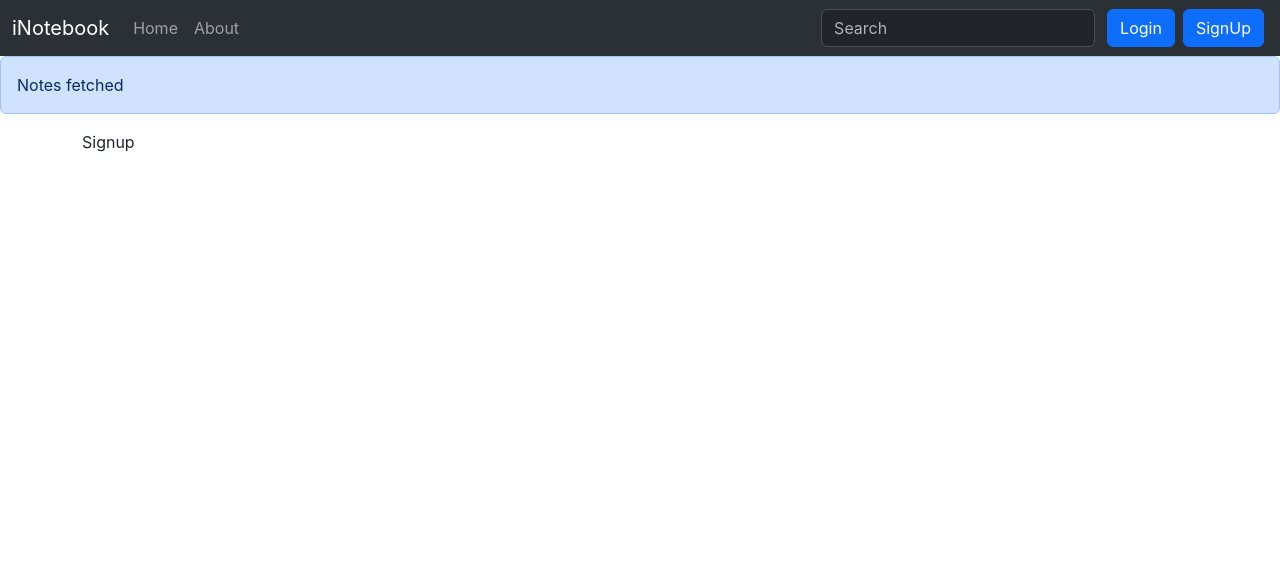
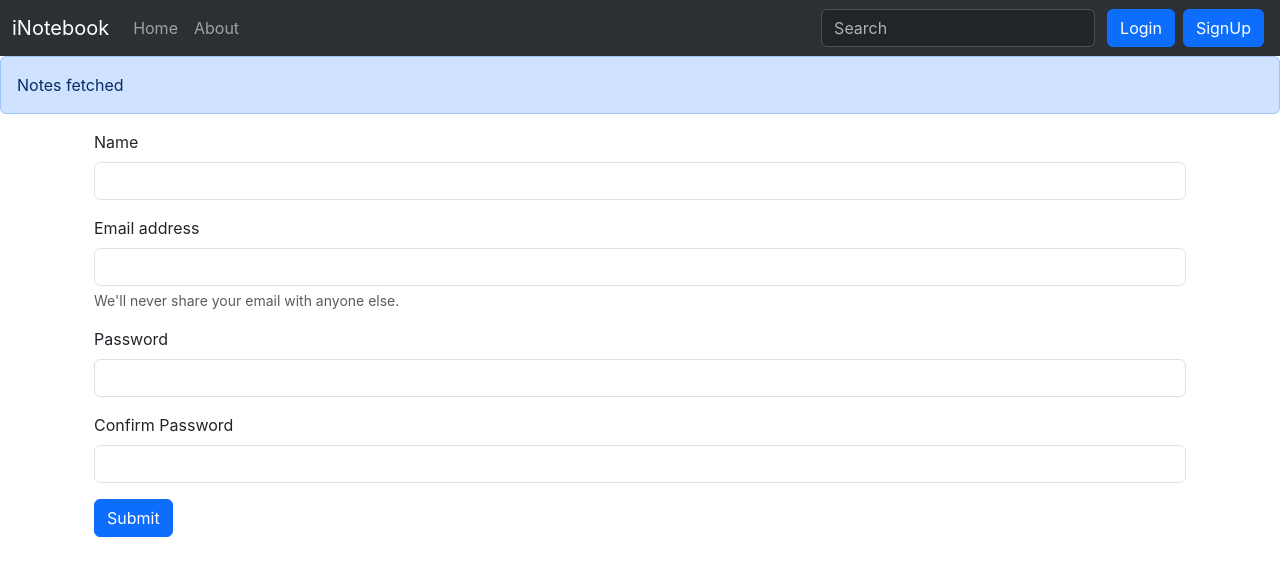
Before and after one commit to priyanka8625/CloudJournal, a React (Create React App) app: page /signup in a window 1280 px wide. Shown: the top 576 px of the page. Built offline with nearby package versions, Linux system fonts and the light colour scheme; the HTML template or start-up script is replaced by a standard one.

Commit message:
added signup component

```diff
--- a/src/components/Login.js
+++ b/src/components/Login.js
@@ -1,11 +1,11 @@
-import React, {useState} from 'react'
+import React, { useState } from 'react'
 import { useNavigate } from 'react-router-dom';
 
 const Login = () => {
-    const [credentials, setCredentials] = useState({email:"", password:""});
+    const [credentials, setCredentials] = useState({ email: "", password: "" });
     let navigate = useNavigate()
 
-    const handleSubmit = async (e)=>{
+    const handleSubmit = async (e) => {
         e.preventDefault();
         const url = "http://localhost:5000/api/auth/login";
 
@@ -20,30 +20,32 @@
             })
         });
         const json = await response.json();
-        if(json.success){
+        if (json.success) {
             //save auth token and redirec to '/'
             localStorage.setItem('token', json.authToken)
             navigate('/')
-        }else{
+        } else {
             alert("Invaid credentials")
         }
     }
-    const onChange = (e)=>{
-        setCredentials({...credentials, [e.target.name]:e.target.value})
+    const onChange = (e) => {
+        setCredentials({ ...credentials, [e.target.name]: e.target.value })
     }
     return (
+        <div>
             <form onSubmit={handleSubmit}>
                 <div className="mb-3">
                     <label htmlFor="email" className="form-label">Email address</label>
-                <input type="email" className="form-control" id="email" name='email' value={credentials.email} onChange={onChange} aria-describedby="emailHelp"/>
+                    <input type="email" className="form-control" id="email" name='email' value={credentials.email} onChange={onChange} aria-describedby="emailHelp" />
                     <div id="emailHelp" className="form-text">We'll never share your email with anyone else.</div>
                 </div>
                 <div className="mb-3">
                     <label htmlFor="password" className="form-label">Password</label>
-                <input type="password" className="form-control" id="password" value={credentials.password} onChange={onChange} name='password'/>
+                    <input type="password" className="form-control" id="password" value={credentials.password} onChange={onChange} name='password' />
                 </div>
                 <button type="submit" className="btn btn-primary" >Submit</button>
             </form>
+        </div>
     )
 }
 
--- a/src/components/Signup.js
+++ b/src/components/Signup.js
@@ -1,11 +1,64 @@
-import React from 'react'
+import React, {useState} from 'react'
+import { useNavigate } from 'react-router-dom';
 
 const Signup = () => {
-  return (
-    <div>
-      Signup
-    </div>
-  )
+    const [credentials, setCredentials] = useState({ email: "", password: "" });
+    let navigate = useNavigate()
+
+    const handleSubmit = async (e) => {
+        e.preventDefault();
+        const url = "http://localhost:5000/api/auth/createuser";
+        const {name, email, password} = credentials
+
+        const response = await fetch(url, {
+            method: "POST",
+            headers: {
+                "Content-Type": "application/json",
+            },
+            body: JSON.stringify({
+                name,
+                email,
+                password
+            })
+        });
+        const json = await response.json();
+        console.log(json);
+        if (json.success) {
+            //save auth token and redirec to '/'
+            localStorage.setItem('token', json.authToken)
+            navigate('/')
+        } else {
+            alert("Invalid credentials")
+        }
+    }
+
+    const onChange = (e) => {
+        setCredentials({ ...credentials, [e.target.name]: e.target.value })
+    }
+    return (
+        <div className='container' >
+            <form onSubmit={handleSubmit}>
+                <div className="mb-3">
+                    <label htmlFor="name" className="form-label">Name</label>
+                    <input type="text" className="form-control" id="name" name='name' onChange={onChange} aria-describedby="emailHelp" required minLength={3}/>
+                </div>
+                <div className="mb-3">
+                    <label htmlFor="email" className="form-label">Email address</label>
+                    <input type="email" className="form-control" id="email" name='email' onChange={onChange} aria-describedby="emailHelp" required/>
+                        <div id="emailHelp" className="form-text">We'll never share your email with anyone else.</div>
+                </div>
+                <div className="mb-3">
+                    <label htmlFor="password" className="form-label">Password</label>
+                    <input type="password" className="form-control" id="password" name='password' onChange={onChange} required minLength={5}/>
+                </div>
+                <div className="mb-3">
+                    <label htmlFor="cpassword" className="form-label">Confirm Password</label>
+                    <input type="password" className="form-control" id="cpassword" name='cpassword' onChange={onChange} required minLength={5}/>
+                </div>
+                <button type="submit" className="btn btn-primary">Submit</button>
+            </form>
+        </div>
+    )
 }
 
 export default Signup
```
Lines whose indentation alone changed are shown as unchanged.
